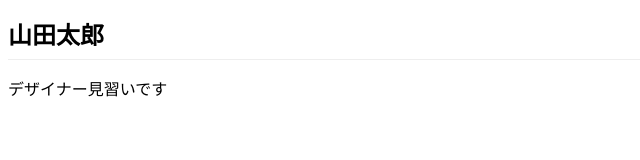
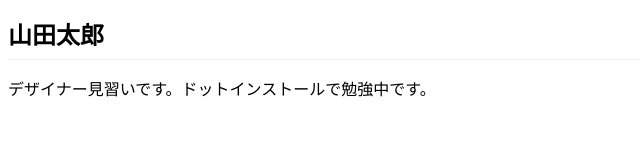
Before and after one commit to omochi98/omochi98.github.io, a plain HTML site: page index.html in a window 1280 px wide. Shown: the whole page, without its empty margins (0-640 px from the left). Drawn offline with Linux system fonts and the light colour scheme.

Commit message:
Add files via upload

```diff
--- a/index.html
+++ b/index.html
@@ -9,6 +9,6 @@
 </head>
 <body>
   <h1>山田太郎</h1>
-  <p>デザイナー見習いです</p>
+  <p>デザイナー見習いです。ドットインストールで勉強中です。</p>
 </body>
 </html>
```
